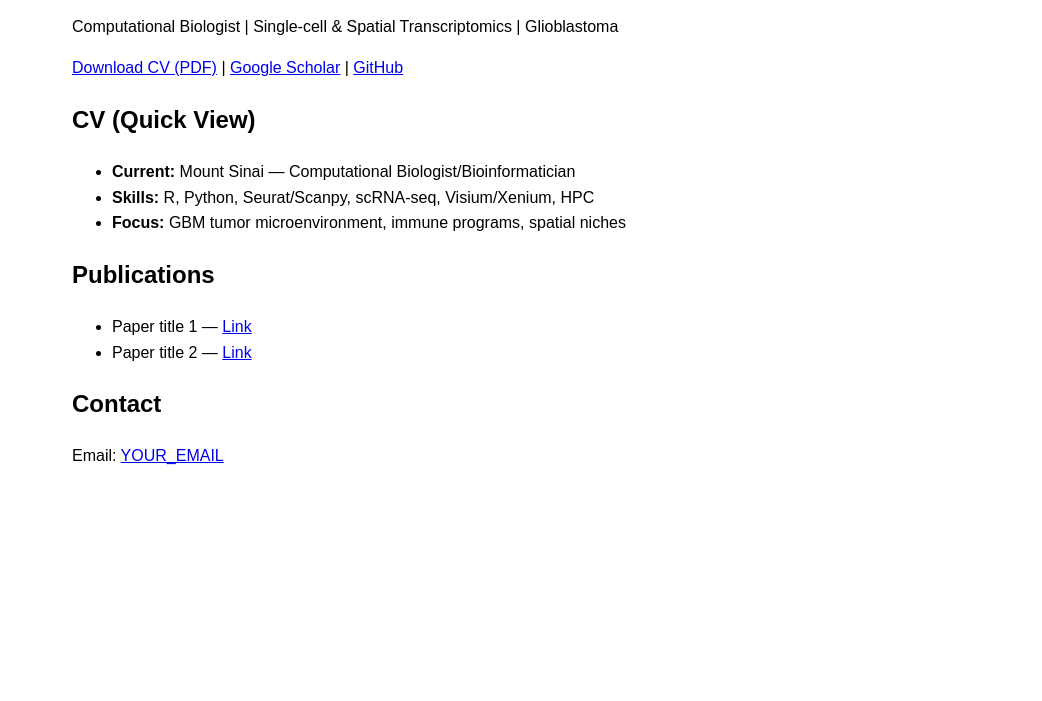
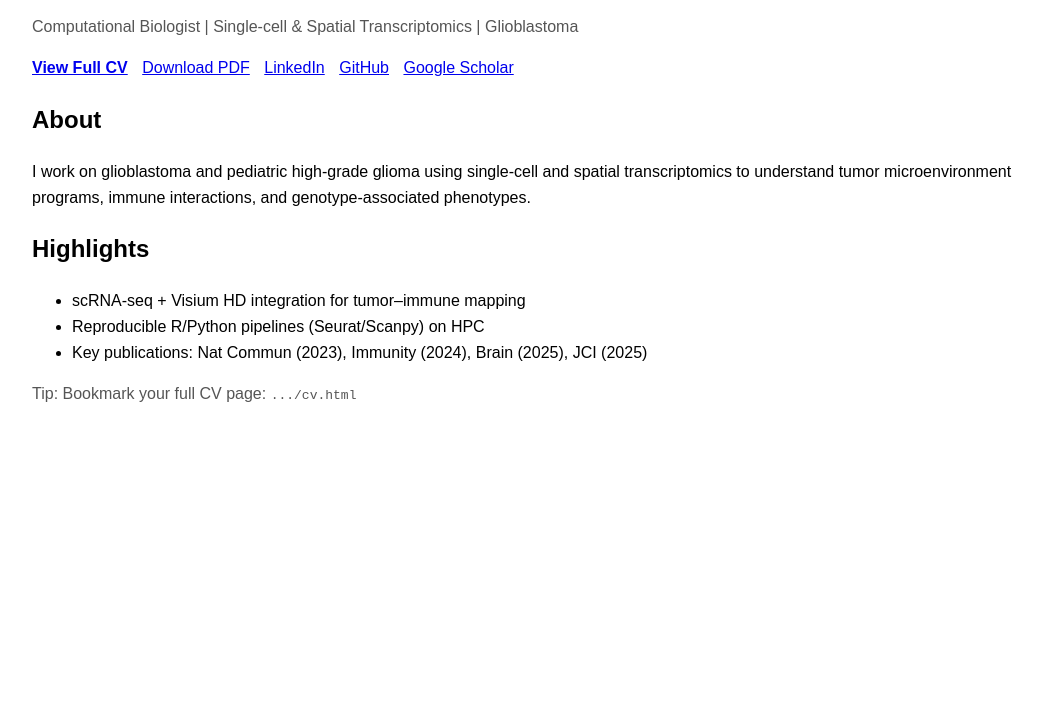
Before and after one commit to soninishant1990/nishantsoni.github.io, a plain HTML site: page index.html in a window 1280 px wide. Shown: the part 99-800 px from the top of the page, without its empty margins (118-1160 px from the left). Drawn offline with Linux system fonts and the light colour scheme.

Commit message:
Update index.html

```diff
--- a/index.html
+++ b/index.html
@@ -2,34 +2,39 @@
 <html>
 <head>
   <meta charset="utf-8" />
+  <meta name="viewport" content="width=device-width, initial-scale=1"/>
   <title>Nishant Soni</title>
+  <style>
+    body{font-family:Arial;max-width:980px;margin:40px auto;line-height:1.6;padding:0 16px}
+    .muted{color:#555}
+    a{margin-right:10px}
+  </style>
 </head>
-<body style="font-family: Arial; max-width: 900px; margin: 40px auto; line-height: 1.6;">
+<body>
   <h1>Nishant Soni</h1>
-  <p>Computational Biologist | Single-cell & Spatial Transcriptomics | Glioblastoma</p>
+  <p class="muted">Computational Biologist | Single-cell & Spatial Transcriptomics | Glioblastoma</p>
 
   <p>
-    <a href="Nishant_Kumar_Soni_CV.pdf">Download CV (PDF)</a>
-    |
-    <a href="https://scholar.google.com/citations?user=PqmaQ-cAAAAJ&hl=en/">Google Scholar</a>
-    |
-    <a href="https://github.com/soninishant1990">GitHub</a>
+    <a href="cv.html"><b>View Full CV</b></a>
+    <a href="Nishant_Kumar_Soni_CV.pdf">Download PDF</a>
+    <a href="https://www.linkedin.com/in/dr-nishant-kumar-soni-528b1937" target="_blank" rel="noopener">LinkedIn</a>
+    <a href="https://github.com/soninishant1990" target="_blank" rel="noopener">GitHub</a>
+    <a href="https://scholar.google.com/citations?user=PqmaQ-cAAAAJ&hl=en" target="_blank" rel="noopener">Google Scholar</a>
   </p>
 
-  <h2>CV (Quick View)</h2>
+  <h2>About</h2>
+  <p>
+    I work on glioblastoma and pediatric high-grade glioma using single-cell and spatial transcriptomics to understand
+    tumor microenvironment programs, immune interactions, and genotype-associated phenotypes.
+  </p>
+
+  <h2>Highlights</h2>
   <ul>
-    <li><b>Current:</b> Mount Sinai — Computational Biologist/Bioinformatician</li>
-    <li><b>Skills:</b> R, Python, Seurat/Scanpy, scRNA-seq, Visium/Xenium, HPC</li>
-    <li><b>Focus:</b> GBM tumor microenvironment, immune programs, spatial niches</li>
+    <li>scRNA-seq + Visium HD integration for tumor–immune mapping</li>
+    <li>Reproducible R/Python pipelines (Seurat/Scanpy) on HPC</li>
+    <li>Key publications: Nat Commun (2023), Immunity (2024), Brain (2025), JCI (2025)</li>
   </ul>
 
-  <h2>Publications</h2>
-  <ul>
-    <li>Paper title 1 — <a href="PUBMED_OR_DOI_LINK">Link</a></li>
-    <li>Paper title 2 — <a href="PUBMED_OR_DOI_LINK">Link</a></li>
-  </ul>
-
-  <h2>Contact</h2>
-  <p>Email: <a href="mailto:YOUR_EMAIL">YOUR_EMAIL</a></p>
+  <p class="muted">Tip: Bookmark your full CV page: <code>.../cv.html</code></p>
 </body>
 </html>
```
